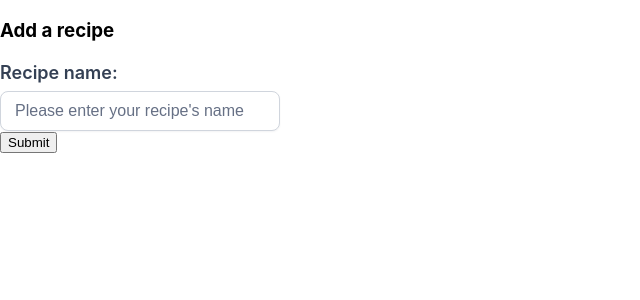
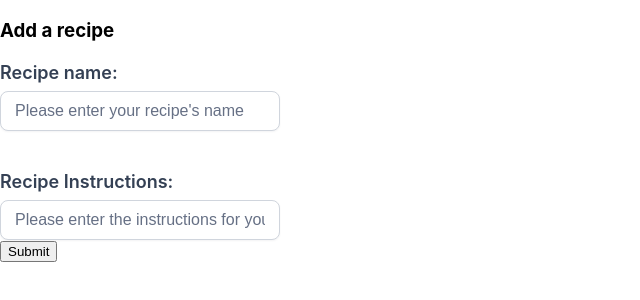
Before and after one commit to jamescutts0801/GlutenFreeProject, a React (Create React App) app in the folder frontend/: page / in a window 1280 px wide. Shown: the top 300 px of the page, without its empty margins (0-640 px from the left). Built offline with nearby package versions, Linux system fonts and the light colour scheme.

Commit message:
Updated the form so it nows has two inputs and passes them both to the backend.

```diff
--- a/frontend/src/App.tsx
+++ b/frontend/src/App.tsx
@@ -4,10 +4,17 @@ import TextField from './components/TextField';
 import axios from 'axios';
 
 const App: React.FC = () => {
-  const [name, setName] = useState('')
+  const [formData, setFormData] = useState({
+    recipeName: "",
+    recipeInstructions: ""
+  })
 
-  const handleNameChange = (e: ChangeEvent<HTMLInputElement>) => {
-    setName(e.target.value)
+  const handleInputChange = (e: { target: { name: any; value: any; }; }) => {
+    const { name, value } = e.target;
+    setFormData((prevFormData) => ({
+      ...prevFormData,
+      [name]: value,
+    }));
   }
 
   async function handleSubmit(e: FormEvent<HTMLFormElement>) {
@@ -16,7 +23,7 @@ const App: React.FC = () => {
     await axios({
       method: "post",
       url: "http://localhost:8080/upload-recipe",
-      data: name,
+      data: formData,
       headers: {
         'Content-Type': 'text/plain'
       },
@@ -30,10 +37,19 @@ const App: React.FC = () => {
         <TextField
           type="text"
           label="Recipe name: "
-          value={name}
+          value={formData.recipeName}
           name="recipeName"
-          onChange={handleNameChange}
+          onChange={handleInputChange}
           placeholder="Please enter your recipe's name"
+        />
+        <br/>
+        <TextField
+          type="text"
+          label="Recipe Instructions: "
+          value={formData.recipeInstructions}
+          name="recipeInstructions"
+          onChange={handleInputChange}
+          placeholder="Please enter the instructions for your recipe"
         />
         <button type="submit">Submit</button>
       </form>
--- a/frontend/src/components/TextField.tsx
+++ b/frontend/src/components/TextField.tsx
@@ -34,4 +34,5 @@ const TextField: FC<InputProps> = ({
     </div>
   )
 }
+
 export default TextField;
```
